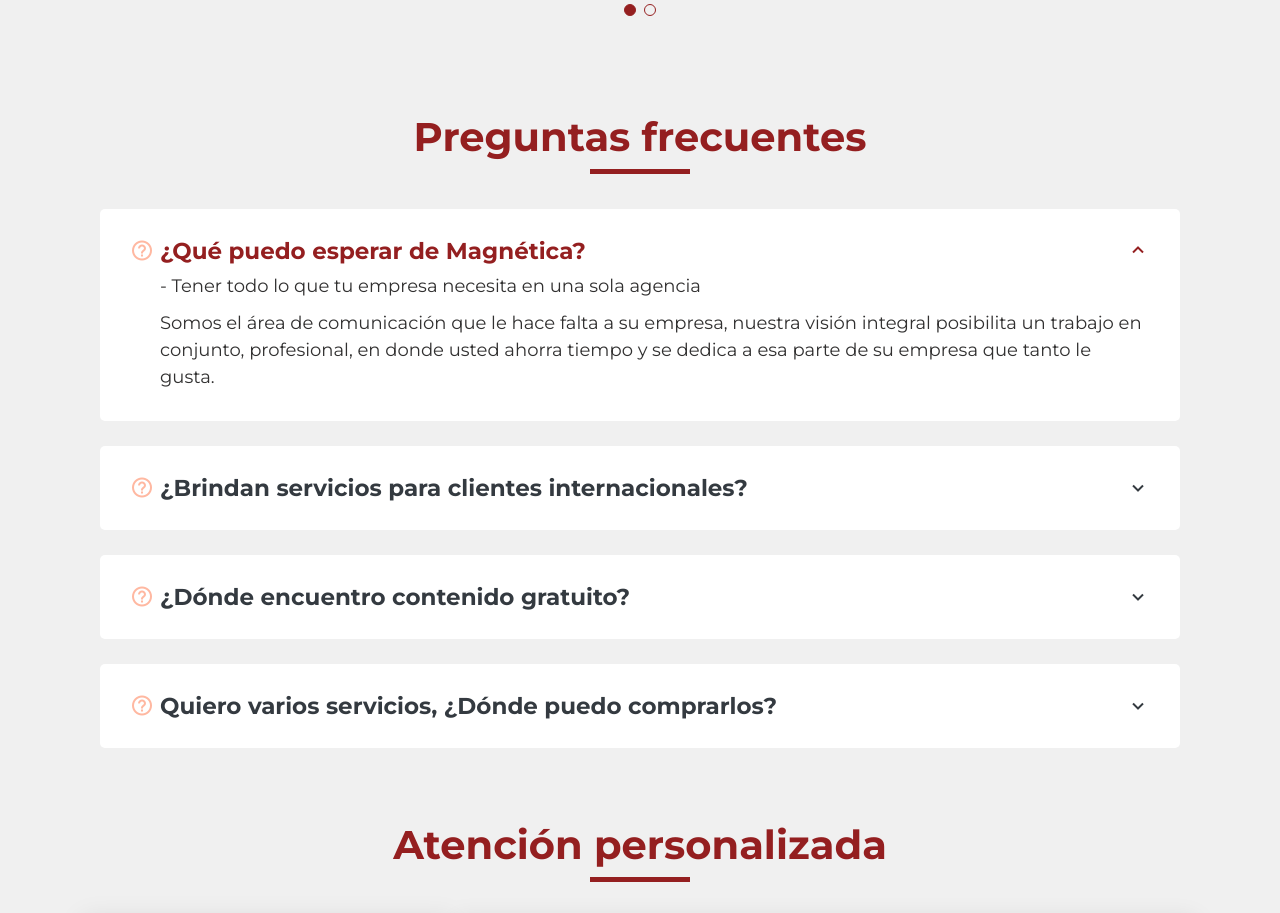
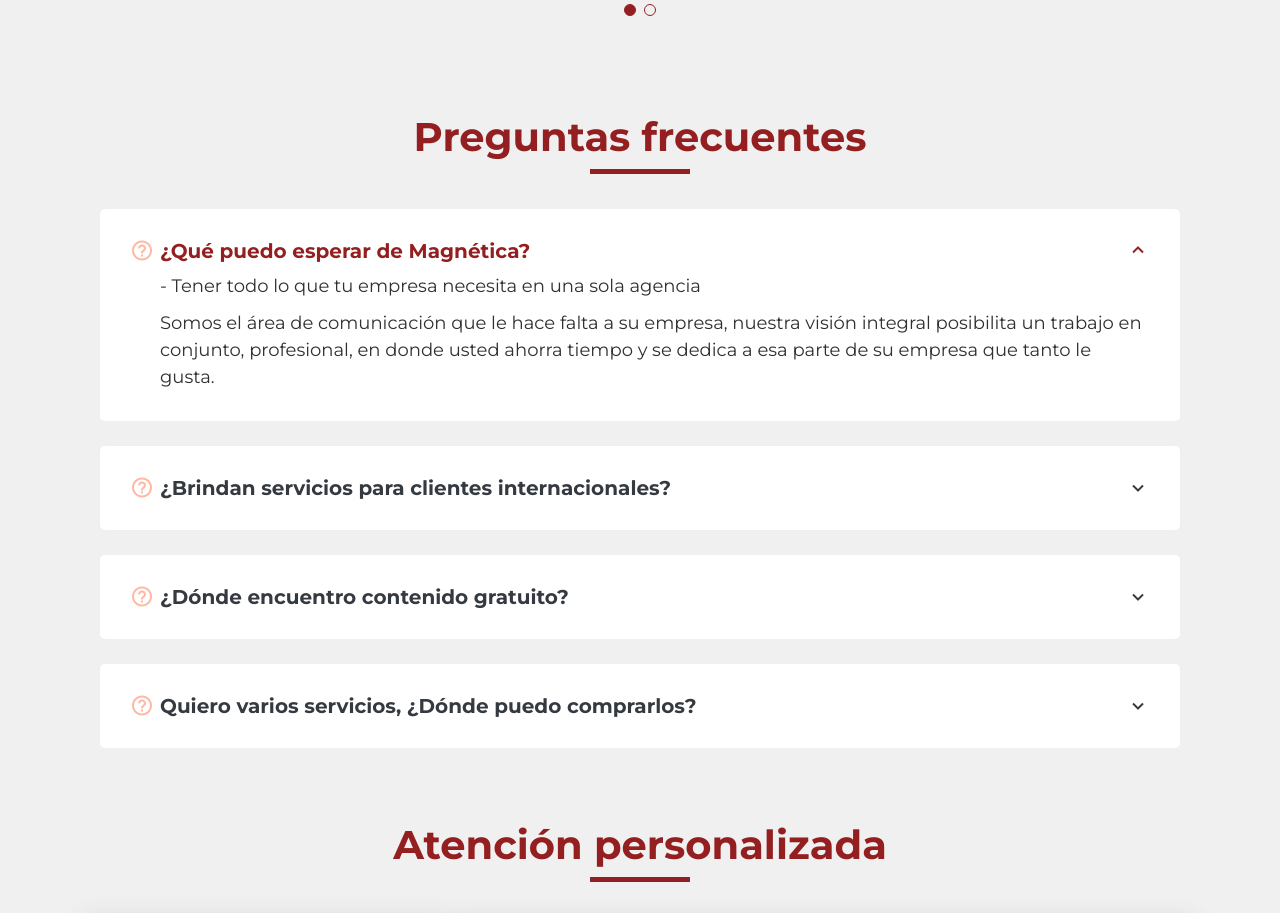
Before and after one commit to SantyHenares/Magnetica, a PHP site: page / in a window 1280 px wide. Shown: the part 4200-5113 px from the top of the page. Run offline with PHP 8.4, Linux system fonts and the light colour scheme; some libraries are stand-ins or nearby versions.

Commit message:
dios no me quiere

```diff
--- a/assets/css/homeModulo2.css
+++ b/assets/css/homeModulo2.css
@@ -111,14 +111,13 @@
 .faq .faq-list a {
   display: block;
   position: relative;
-  font-size: 16px;
   line-height: 24px;
   padding: 0 30px;
   outline: none;
   cursor: pointer;
   color: #941F20;
   text-decoration: none;
-  font-size: 23px;
+  font-size: 20px;
   font-weight: 549;
 }
 
```
